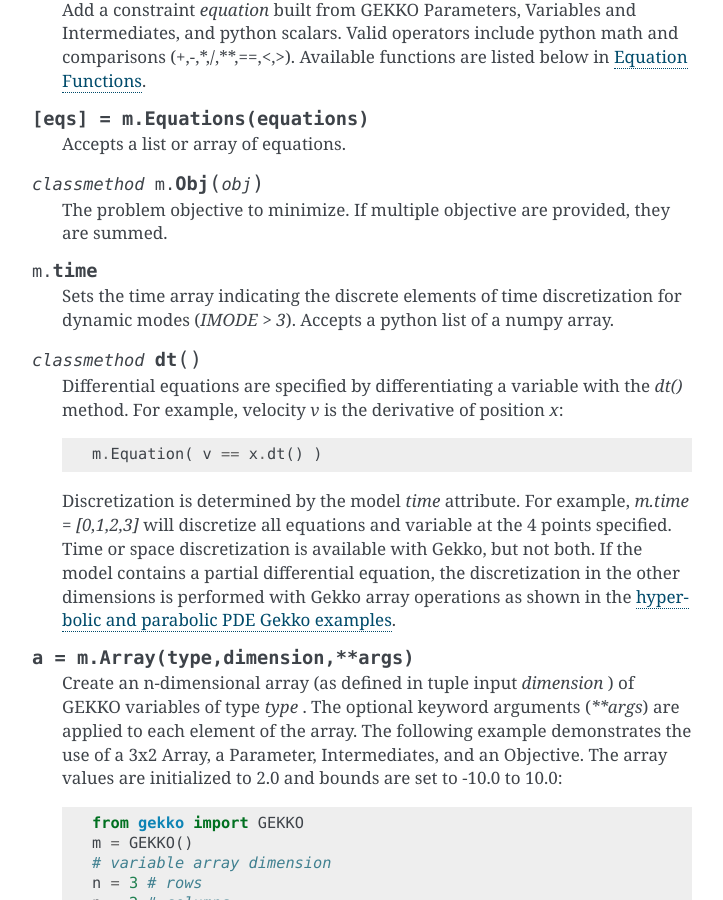
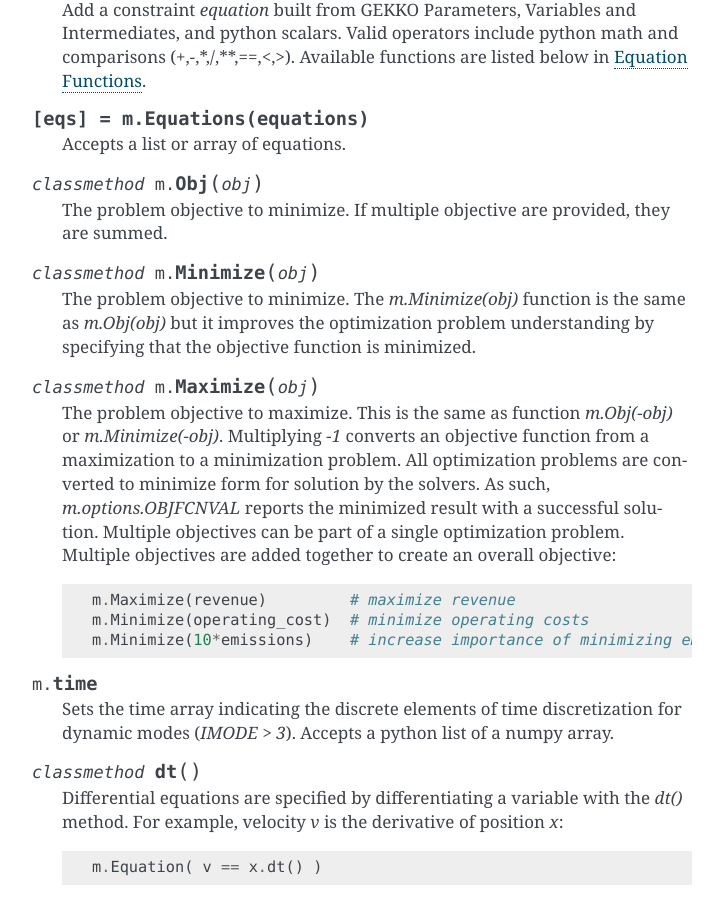
Before and after one commit to BYU-PRISM/GEKKO, a Sphinx documentation site: the page built from docs/model_methods.rst, in a window 1280 px wide and 900 px high, scrolled down 3522 px. Shown: the whole window, without its empty margins (388-1111 px from the left). Built offline with Sphinx 7.4.7, drawn with Linux system fonts in a browser that asks for light colours; some of the changed text lies outside the part shown.

Commit message:
Update model_methods.rst

```diff
--- a/docs/model_methods.rst
+++ b/docs/model_methods.rst
@@ -99,6 +99,18 @@
 .. py:classmethod::    m.Obj(obj)
 
     The problem objective to minimize. If multiple objective are provided, they are summed.
+
+.. py:classmethod::    m.Minimize(obj)
+
+    The problem objective to minimize. The `m.Minimize(obj)` function is the same as `m.Obj(obj)` but it improves the optimization problem understanding by specifying that the objective function is minimized.
+
+.. py:classmethod::    m.Maximize(obj)
+
+    The problem objective to maximize. This is the same as function `m.Obj(-obj)` or `m.Minimize(-obj)`. Multiplying `-1` converts an objective function from a maximization to a minimization problem. All optimization problems are converted to minimize form for solution by the solvers. As such, `m.options.OBJFCNVAL` reports the minimized result with a successful solution. Multiple objectives can be part of a single optimization problem. Multiple objectives are added together to create an overall objective::
+
+        m.Maximize(revenue)         # maximize revenue
+        m.Minimize(operating_cost)  # minimize operating costs
+        m.Minimize(10*emissions)    # increase importance of minimizing emissions by 10x
 
 .. py:attribute::   m.time
 
```
